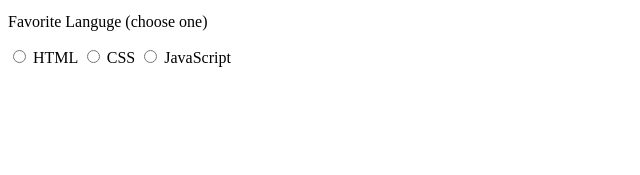
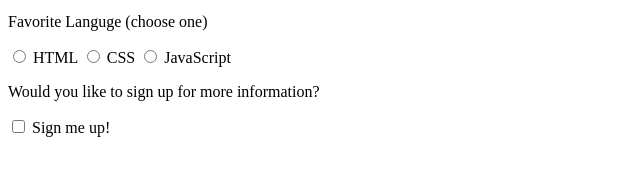
Before and after one commit to JoshuaAaronBaker/review, a website: page html-forms/index.html in a window 1280 px wide. Shown: the part 159-334 px from the top of the page, without its empty margins (0-640 px from the left). Drawn offline with Linux system fonts and the light colour scheme.

Commit message:
Created div with p tag that has text content, created input element of type checkbox and a label element corresponding to the input.

```diff
--- a/html-forms/index.html
+++ b/html-forms/index.html
@@ -33,6 +33,12 @@
 
     <input name="lang" value="JavaScript" id="js" type="radio">
     <label for="js">JavaScript</label>
+
+    <div>
+      <p>Would you like to sign up for more information?</p>
+    </div>
+    <input id="signup" type="checkbox">
+    <label for="signup">Sign me up!</label>
   </form>
 </body>
 </html>
```
